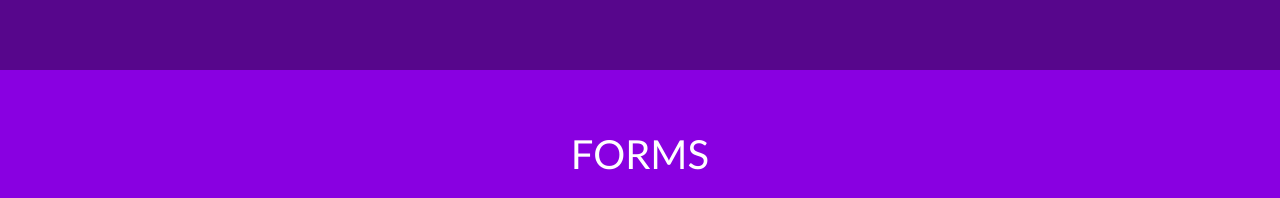
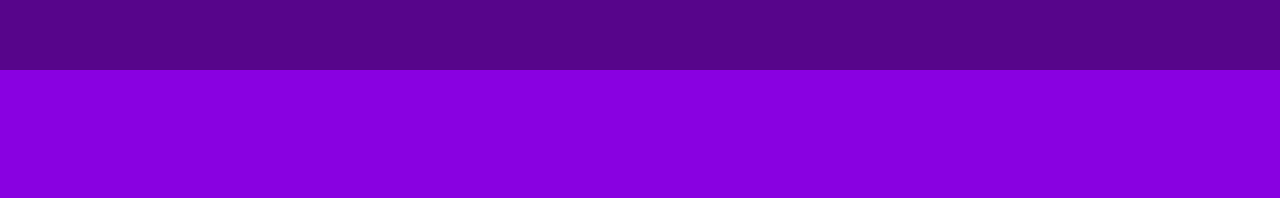
Before and after one commit to VioletDiabolo/violetdiabolo.github.io, a React (Create React App) app: page /#/ in a window 1280 px wide. Shown: the part 750-948 px from the top of the page. Built offline with nearby package versions, Linux system fonts and the light colour scheme.

Commit message:
fixing weird background issue

```diff
--- a/src/pages/Home.js
+++ b/src/pages/Home.js
@@ -13,6 +13,7 @@ function Home() {
             <p className='description'>PREMIER DIABOLO TEAM AT NYU</p>
           </div>
         </div>
+        <div className="homeWipe"></div>
         <div className='homeFormsContent'>
           <h1>FORMS</h1>
           <div className='homeForms'>
--- a/src/styles/Home.css
+++ b/src/styles/Home.css
@@ -63,6 +63,14 @@
     justify-content: center;
   }
 
+  .homeWipe {
+    background-color: #8900e1;
+    height: 100px;
+    width: 100%;
+    z-index: 2;
+    position: relative;
+  }
+
   .homeFormsContent {
     display: flex;
     flex-direction: column;
@@ -72,7 +80,6 @@
     position: relative;
     z-index: 2;
     background-color: #8900e1;
-    padding-top: 20px;
     overflow: hidden;
   }
 
@@ -83,10 +90,10 @@
     color: white;
     height: auto;
     margin: 20px 0 10px 0;
-    padding-top: 20px;
     text-align: center;
     width: 100%;
     box-sizing: border-box;
+    will-change: transform;
   }
 
   .homeForms {
```
